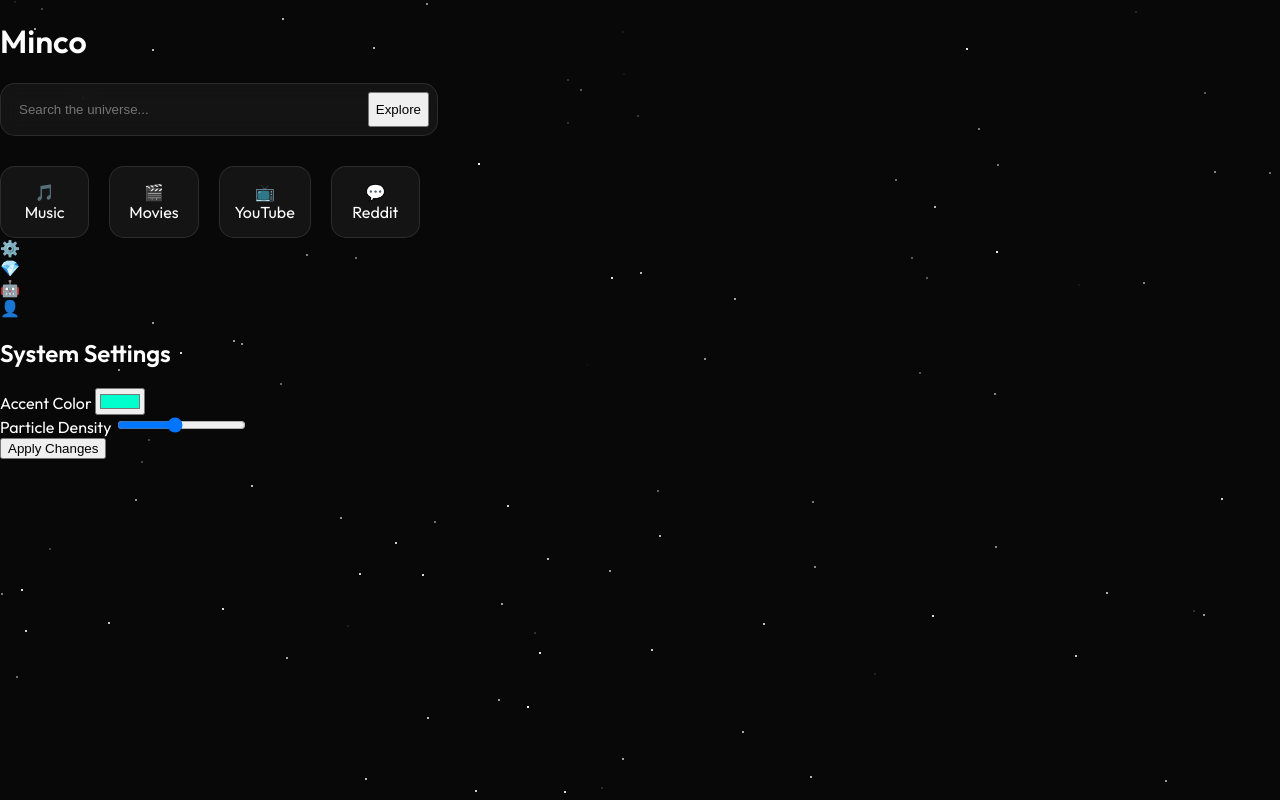
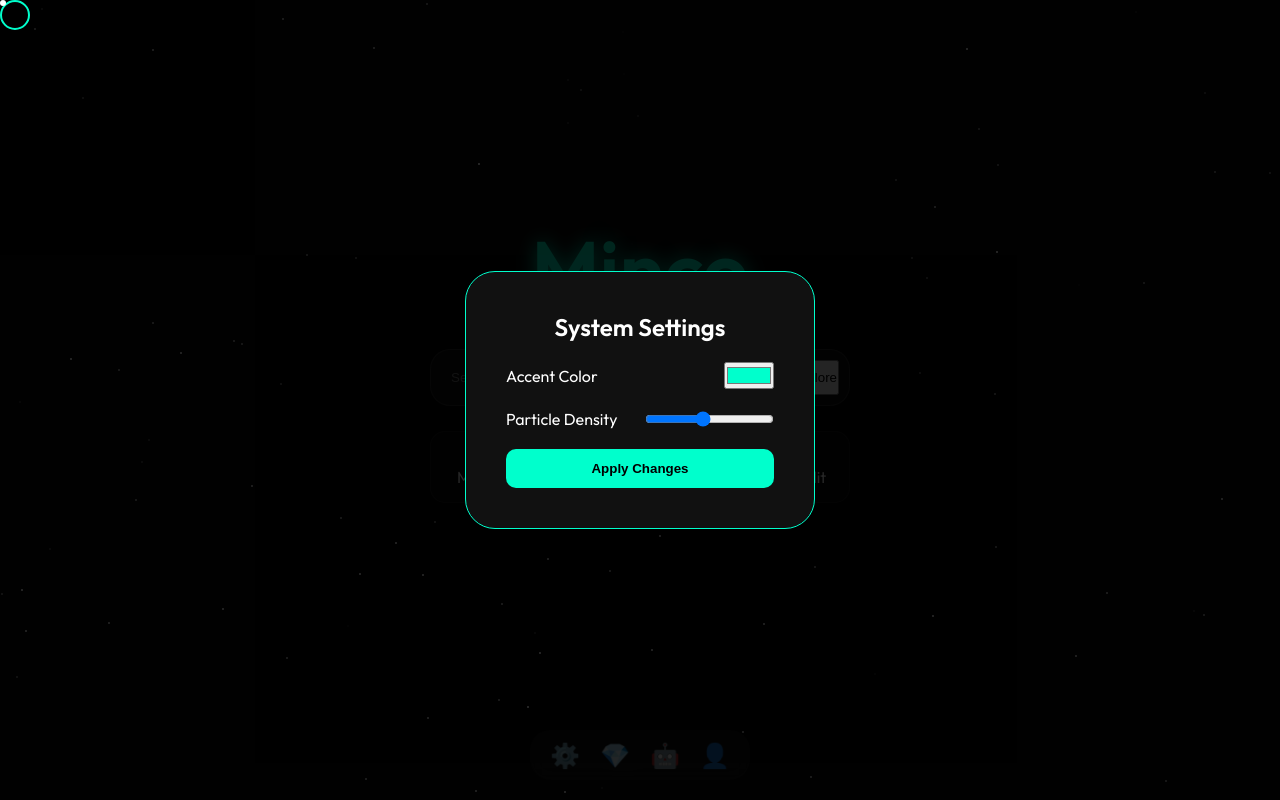
Before and after one commit to useridk758/minco, a website: page index.html in a window 1280 px wide. Both pictures are taken after a click on the element "⚙️". Drawn offline with Linux system fonts and the light colour scheme.

Commit message:
Update style.css

```diff
--- a/style.css
+++ b/style.css
@@ -1,78 +1,87 @@
 :root {
     --accent: #00ffcc;
-    --bg-dark: #080808;
-    --glass: rgba(255, 255, 255, 0.05);
+    --bg: #050505;
 }
 
 * {
-    transition: all 0.3s cubic-bezier(0.175, 0.885, 0.32, 1.275);
-    cursor: none !important; /* Hide real cursor */
+    margin: 0; padding: 0; box-sizing: border-box;
+    cursor: none !important;
+    transition: transform 0.3s cubic-bezier(0.175, 0.885, 0.32, 1.275), opacity 0.3s;
 }
 
 body {
-    margin: 0; background: var(--bg-dark); color: white;
-    font-family: 'Outfit', sans-serif; overflow: hidden;
+    background: var(--bg);
+    color: white;
+    font-family: 'Outfit', sans-serif;
+    overflow: hidden;
+    height: 100vh;
 }
 
 /* Custom Cursor */
-#custom-cursor {
-    width: 15px; height: 15px; background: var(--accent);
-    border-radius: 50%; position: fixed; pointer-events: none;
-    z-index: 9999; box-shadow: 0 0 15px var(--accent);
+#cursor-dot {
+    width: 6px; height: 6px; background: white;
+    position: fixed; border-radius: 50%; z-index: 10000; pointer-events: none;
+}
+#cursor-outline {
+    width: 30px; height: 30px; border: 2px solid var(--accent);
+    position: fixed; border-radius: 50%; z-index: 9999; pointer-events: none;
+    transition: transform 0.1s ease-out;
 }
 
-/* Search Wrapper matches Grid (approx 420px) */
-.search-wrapper {
-    width: 420px; background: var(--glass);
-    padding: 8px; border-radius: 15px;
-    border: 1px solid rgba(255,255,255,0.1);
-    backdrop-filter: blur(10px);
+/* Centered Layout */
+.viewport {
+    height: 100vh;
+    display: flex;
+    justify-content: center;
+    align-items: center; /* This keeps it "a little down from the top, middle" */
+    padding-bottom: 10vh;
 }
 
+.central-hub {
+    display: flex; flex-direction: column; align-items: center; width: 420px;
+}
+
+.logo { font-size: 5rem; color: var(--accent); margin-bottom: 30px; text-shadow: 0 0 20px var(--accent); }
+
+/* Search & Grid */
+.search-wrapper {
+    width: 100%; background: rgba(255,255,255,0.05);
+    padding: 10px; border-radius: 20px; border: 1px solid rgba(255,255,255,0.1);
+    backdrop-filter: blur(10px); display: flex;
+}
 #proxy-form { display: flex; width: 100%; }
-#url-input {
-    flex: 1; background: transparent; border: none;
-    color: white; padding: 10px; outline: none;
-}
+#url-input { flex: 1; background: transparent; border: none; color: white; padding: 10px; outline: none; }
 
 .shortcut-grid {
     display: grid; grid-template-columns: repeat(4, 1fr);
-    gap: 20px; margin-top: 30px; width: 420px;
+    gap: 15px; margin-top: 25px; width: 100%;
 }
+.shortcut-card {
+    background: rgba(255,255,255,0.03); padding: 15px; border-radius: 15px;
+    border: 1px solid rgba(255,255,255,0.05); text-align: center;
+}
+.shortcut-card:hover { background: var(--accent); color: black; transform: scale(1.1); }
 
-.shortcut-card {
-    background: var(--glass); padding: 15px; border-radius: 15px;
-    border: 1px solid rgba(255,255,255,0.1); text-align: center;
+/* Fullscreen Browser */
+#iframe-wrapper { position: fixed; inset: 0; z-index: 5000; background: black; }
+#proxy-frame { width: 100%; height: 100%; border: none; }
+.browser-nav-overlay {
+    position: absolute; top: 10px; left: 50%; transform: translateX(-50%);
+    width: 90%; background: rgba(0,0,0,0.8); backdrop-filter: blur(10px);
+    padding: 10px; border-radius: 50px; display: flex; gap: 10px;
+    opacity: 0; transition: opacity 0.3s; z-index: 5001;
 }
+#iframe-wrapper:hover .browser-nav-overlay { opacity: 1; }
+#browser-address-bar { flex: 1; background: #222; border: none; border-radius: 20px; color: white; padding: 5px 15px; }
 
-.shortcut-card:hover { background: var(--accent); color: #000; transform: translateY(-5px); }
+/* Modals */
+.modal { position: fixed; inset: 0; background: rgba(0,0,0,0.85); display: flex; align-items: center; justify-content: center; z-index: 2000; }
+.modal-glass { background: #111; padding: 40px; border-radius: 30px; border: 1px solid var(--accent); width: 350px; text-align: center; }
+.setting-row { display: flex; justify-content: space-between; margin: 20px 0; align-items: center; }
+.action-btn { width: 100%; padding: 12px; background: var(--accent); border: none; border-radius: 10px; font-weight: bold; }
 
-/* Browser Toolbar */
-.browser-toolbar {
-    height: 50px; background: #111; display: flex;
-    align-items: center; padding: 0 15px; gap: 10px;
-}
+/* Dock */
+.dock { position: fixed; bottom: 20px; left: 50%; transform: translateX(-50%); display: flex; gap: 20px; background: rgba(255,255,255,0.05); padding: 10px 20px; border-radius: 20px; backdrop-filter: blur(10px); }
+.dock-btn { font-size: 1.5rem; }
 
-#browser-address-bar {
-    flex: 1; background: #222; border: 1px solid #333;
-    color: white; padding: 8px 15px; border-radius: 20px; outline: none;
-}
-
-#iframe-wrapper { position: fixed; inset: 0; background: #000; z-index: 2000; }
-#proxy-frame { width: 100%; height: calc(100% - 50px); border: none; }
-
-/* Notifications */
-#notification-container {
-    position: fixed; top: 20px; right: 20px; z-index: 3000;
-}
-
-.notif {
-    background: rgba(20,20,20,0.9); border-left: 4px solid var(--accent);
-    padding: 15px 25px; margin-bottom: 10px; border-radius: 5px;
-    backdrop-filter: blur(10px); animation: slideIn 0.5s ease;
-}
-
-@keyframes slideIn { from { transform: translateX(100%); } to { transform: translateX(0); } }
-
-.link-btn { color: var(--accent); text-decoration: underline; }
 .hidden { display: none !important; }
```
